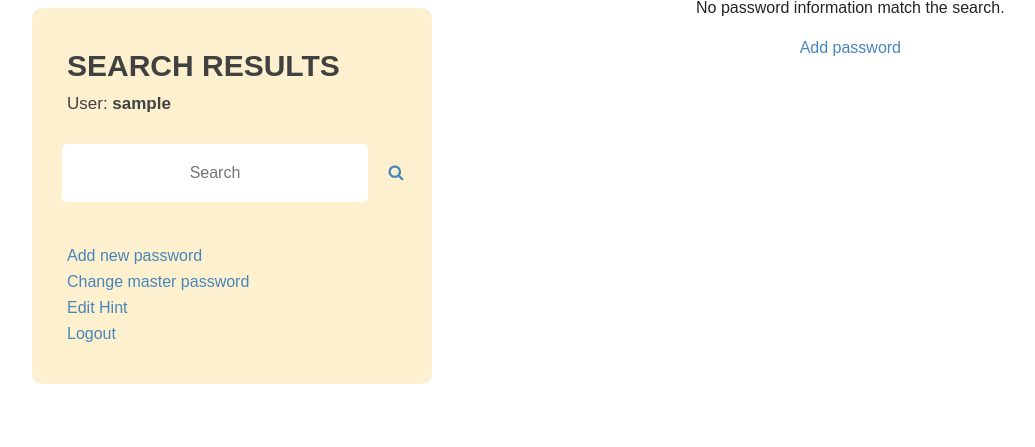
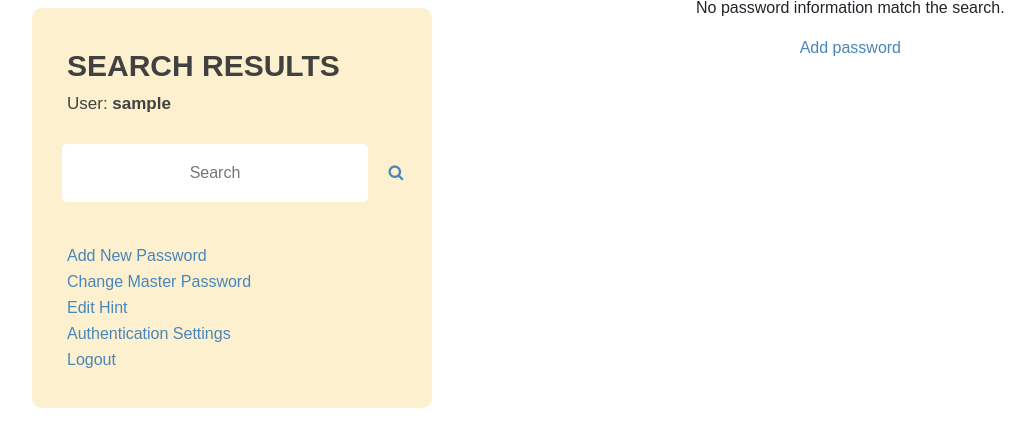
Before and after one commit to GuorongHong/MSVP, a Django app: template password/templates/password/search.html in a window 1280 px wide. Shown: the part 83-530 px from the top of the page, without its empty margins (3-1038 px from the left). Run offline with Django 3.2, Linux system fonts and the light colour scheme; the template is opened without the code that fills it, so the values that code supplies are empty; the visitor is signed in with stand-in values (Sample User, id 1); parts of the project's set-up code (start-up, migrations or seed data) failed here and were passed over; some libraries are stand-ins or nearby versions.

Commit message:
update sidebar

```diff
--- a/password/templates/password/index.html
+++ b/password/templates/password/index.html
@@ -29,9 +29,10 @@
               <button id="searchButton" type="submit"><span class="fa fa-search"></span></button>
           </form>
 
-          <p><ul><a id="sidebarContent" class="underlineHover" href='add_pw/'>Add new password</a></ul>
-            <ul><a id="sidebarContent" class="underlineHover" href='change_pw/'>Change master password</a></ul>
+          <p><ul><a id="sidebarContent" class="underlineHover" href='add_pw/'>Add New Password</a></ul>
+            <ul><a id="sidebarContent" class="underlineHover" href='change_pw/'>Change Master Password</a></ul>
             <ul><a id="sidebarContent" class="underlineHover" href='../accounts/hint/edit'>Edit Hint</a></ul>
+            <ul><a id="sidebarContent" class="underlineHover" href='../account/two_factor/'>Authentication Settings</a></ul>
           <ul><a id="sidebarContent" class="underlineHover" href="{% url 'logout' %}">Logout</a></ul></p>
         </div>
       </div>
--- a/password/templates/password/search.html
+++ b/password/templates/password/search.html
@@ -26,9 +26,10 @@
                         <input type=text name="q" value="{{request.GET.q}}" placeholder="Search" />
                         <button type="submit"><span class="fa fa-search"></span></button>
                     </form>
-                    <p><ul><a id="sidebarContent" class="underlineHover" href='../add_pw/'>Add new password</a></ul>
-                    <ul><a id="sidebarContent" class="underlineHover" href='change_pw/'>Change master password</a></ul>
-                    <ul><a id="sidebarContent" class="underlineHover" href='../accounts/hint/edit'>Edit Hint</a></ul>
+                    <p><ul><a id="sidebarContent" class="underlineHover" href='../add_pw/'>Add New Password</a></ul>
+                    <ul><a id="sidebarContent" class="underlineHover" href='../change_pw/'>Change Master Password</a></ul>
+                    <ul><a id="sidebarContent" class="underlineHover" href='../../accounts/hint/edit'>Edit Hint</a></ul>
+                    <ul><a id="sidebarContent" class="underlineHover" href='../../account/two_factor/'>Authentication Settings</a></ul>
                     <ul><a id="sidebarContent" class="underlineHover" href="{% url 'logout' %}">Logout</a></ul></p>
                 </div>
             </div>
```
